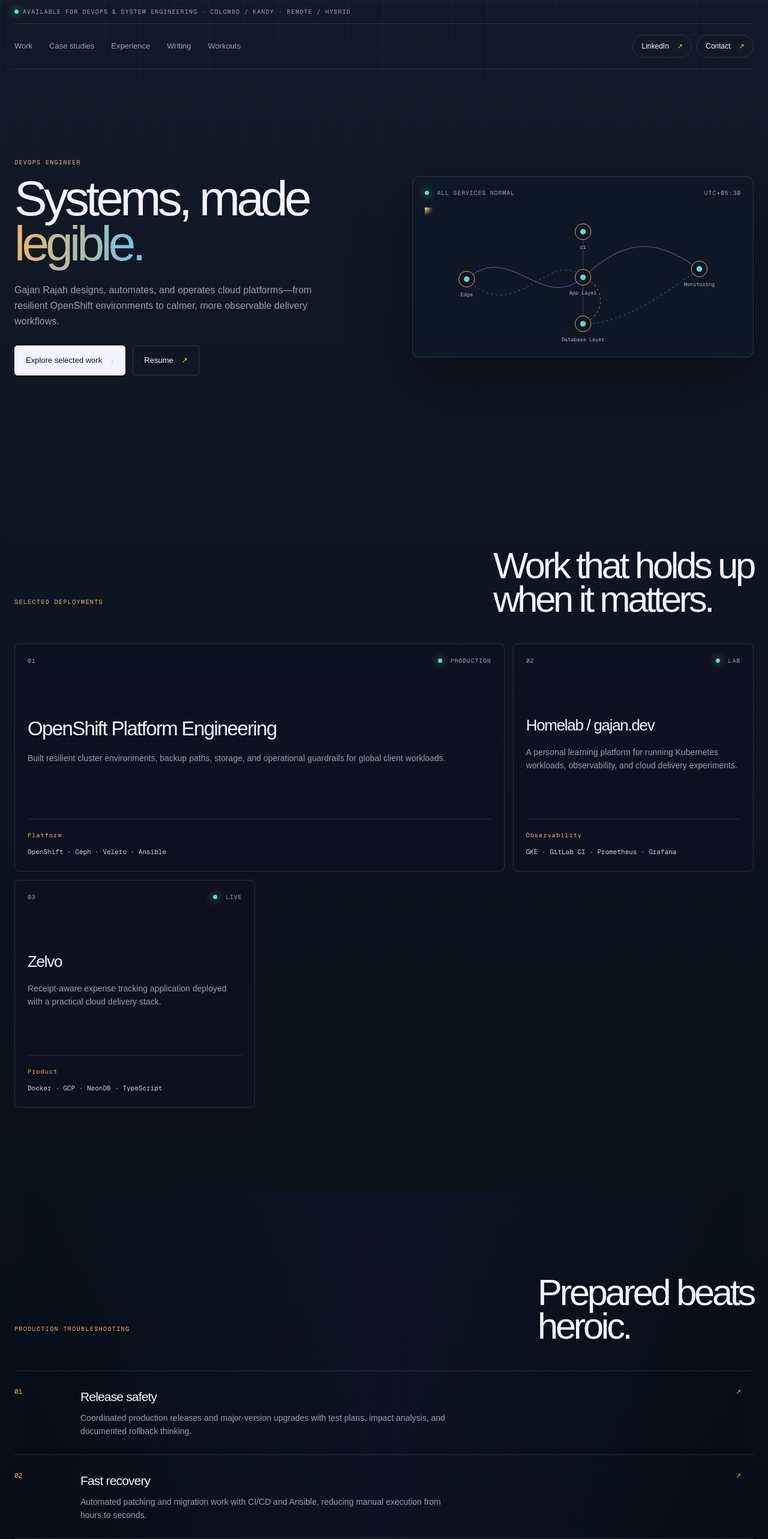
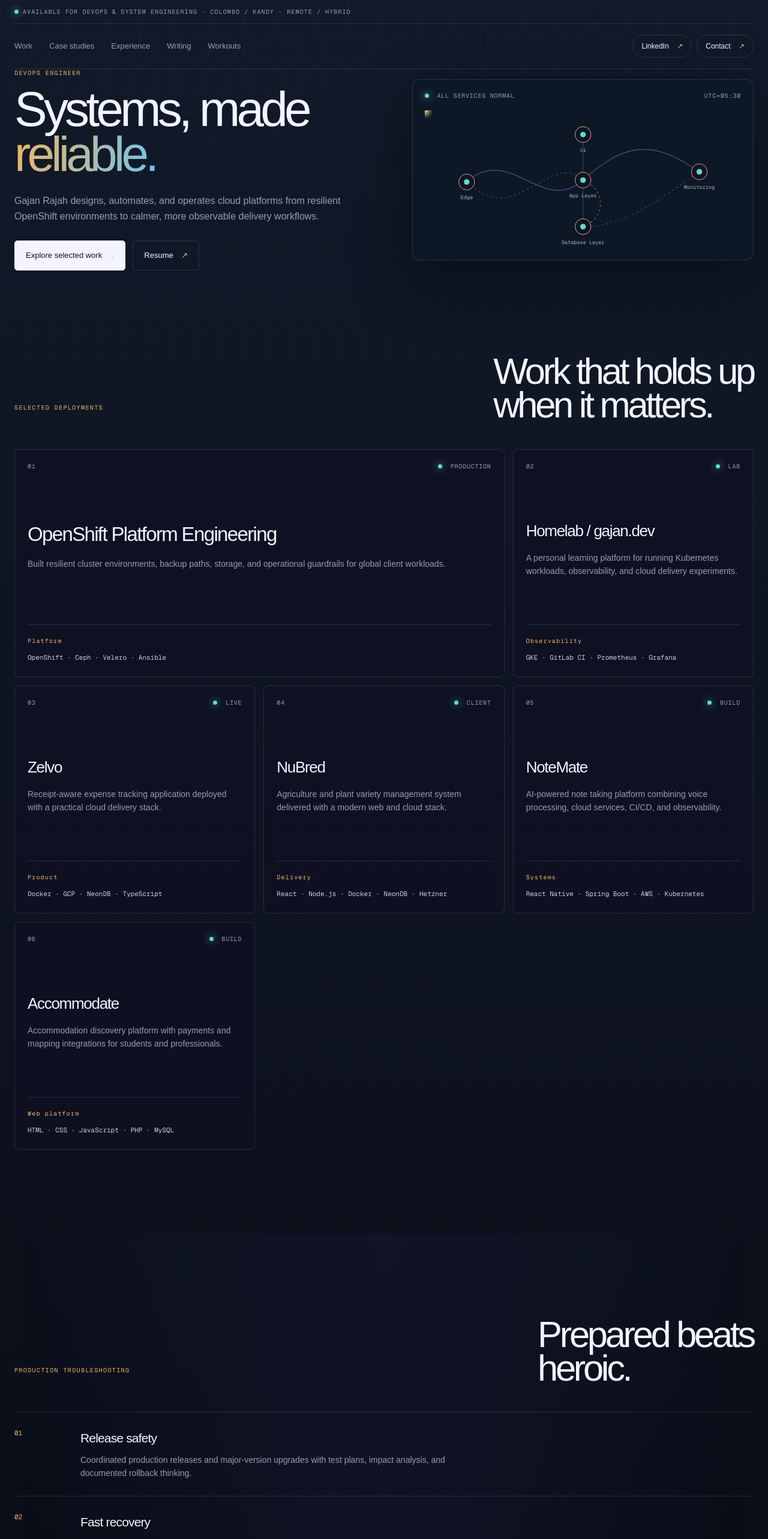
Before and after one commit to trikto/portfolio, a Next.js app: page / in a window 1280 px wide. Shown: the top 2566 px of the page at 60% size. Built offline with nearby package versions, Linux system fonts and the light colour scheme.

Commit message:
Expand portfolio content and tighten hero spacing

```diff
--- a/app/page.tsx
+++ b/app/page.tsx
@@ -6,15 +6,40 @@ const projects = [
   { name: "OpenShift Platform Engineering", environment: "PRODUCTION", stack: "OpenShift · Ceph · Velero · Ansible", detail: "Built resilient cluster environments, backup paths, storage, and operational guardrails for global client workloads.", signal: "Platform" },
   { name: "Homelab / gajan.dev", environment: "LAB", stack: "GKE · GitLab CI · Prometheus · Grafana", detail: "A personal learning platform for running Kubernetes workloads, observability, and cloud delivery experiments.", signal: "Observability" },
   { name: "Zelvo", environment: "LIVE", stack: "Docker · GCP · NeonDB · TypeScript", detail: "Receipt-aware expense tracking application deployed with a practical cloud delivery stack.", signal: "Product" },
+  { name: "NuBred", environment: "CLIENT", stack: "React · Node.js · Docker · NeonDB · Hetzner", detail: "Agriculture and plant variety management system delivered with a modern web and cloud stack.", signal: "Delivery" },
+  { name: "NoteMate", environment: "BUILD", stack: "React Native · Spring Boot · AWS · Kubernetes", detail: "AI-powered note taking platform combining voice processing, cloud services, CI/CD, and observability.", signal: "Systems" },
+  { name: "Accommodate", environment: "BUILD", stack: "HTML · CSS · JavaScript · PHP · MySQL", detail: "Accommodation discovery platform with payments and mapping integrations for students and professionals.", signal: "Web platform" },
 ];
 
 const cases = [
   ["Release safety", "Coordinated production releases and major-version upgrades with test plans, impact analysis, and documented rollback thinking."],
   ["Fast recovery", "Automated patching and migration work with CI/CD and Ansible, reducing manual execution from hours to seconds."],
   ["Reliable platforms", "Implemented monitoring, health checks, backups, and disaster-recovery approaches across clusters and databases."],
+  ["Cluster delivery", "Provisioned single-node, multi-node, on-premises, and K3s OpenShift environments for research, demonstrations, and client deployments."],
+  ["Storage and migration", "Managed VMware cold and warm migrations, LVM, local storage, Ceph, Rook, NFS, PVC mapping, and network bonding."],
+  ["Observability and health", "Built Prometheus and Grafana monitoring with Node, MySQL, and YugabyteDB exporters, automated health checks, log management, and image pruning."],
+  ["Backup and recovery", "Automated cluster, database, and namespace backups with Velero and MinIO, then shaped disaster recovery procedures around those paths."],
+  ["Security hardening", "Configured network policies, HAProxy, MITM servers, routes, DNS entries, ACLs, and security rules for safer platform access."],
 ];
 
-const skills = ["Kubernetes", "OpenShift", "Docker", "GitOps", "CI/CD", "Ansible", "Prometheus", "Grafana", "AWS", "GCP", "Linux", "Python", "Bash", "Ceph", "Velero"];
+const skills = ["Bash", "Linux", "RHEL", "MongoDB", "Python", "MySQL", "OpenShift Virtualization", "VMware", "Kubernetes", "Docker", "CI/CD Pipelines", "AWS", "GCP", "Rook", "Ceph", "Ansible", "Prometheus", "Grafana", "Cloudflare", "Helm", "Velero", "MinIO", "GitOps", "Web App Security", "OSINT", "Node.js", "Express", "Mongoose"];
+
+const certifications = [
+  ["Advent of Cyber 2025", "TryHackMe", "2025"],
+  ["Red Hat System Administration I (RH124), Version 10.0", "Red Hat", "2025"],
+  ["Red Hat Certified OpenShift Administrator", "Red Hat", "2025"],
+  ["Back End Development and APIs", "freeCodeCamp", "2024"],
+  ["Containers & Kubernetes Essentials", "IBM", "2024"],
+  ["Advent of Cyber 2023", "TryHackMe", "2023"],
+  ["SQL (Intermediate)", "HackerRank", "2023"],
+  ["Python (Basic)", "HackerRank", "2023"],
+  ["AWS Educate Introduction to Cloud 101", "AWS", "2023"],
+  ["The Complete Web Developer", "Zero to Mastery Academy", "2021"],
+  ["JavaScript Algorithms and Data Structures", "freeCodeCamp", "2020"],
+  ["Responsive Web Design", "freeCodeCamp", "2020"],
+  ["Diploma in Web Development", "ESOFT Metro Campus", "2019"],
+  ["Diploma in Information Technology", "ESOFT Metro Campus", "2018"],
+];
 
 function Topology() {
   return (
@@ -54,8 +79,8 @@ export default function Home() {
       <section id="top" className="hero">
         <div className="hero-copy">
           <p className="eyebrow">DEVOPS ENGINEER</p>
-          <h1>Systems, made <em>legible.</em></h1>
-          <p className="lede">Gajan Rajah designs, automates, and operates cloud platforms—from resilient OpenShift environments to calmer, more observable delivery workflows.</p>
+          <h1>Systems, made <em>reliable.</em></h1>
+          <p className="lede">Gajan Rajah designs, automates, and operates cloud platforms from resilient OpenShift environments to calmer, more observable delivery workflows.</p>
           <div className="hero-actions">
             <a className="button primary" href="#work">Explore selected work <span>↓</span></a>
             <button className="button ghost" onClick={() => setResumeMessage(true)}>Resume <span>↗</span></button>
@@ -68,15 +93,15 @@ export default function Home() {
 
       <section id="work" className="section projects"><div className="section-heading"><p className="eyebrow">SELECTED DEPLOYMENTS</p><h2>Work that holds up<br />when it matters.</h2></div><div className="project-grid">{projects.map((project, index) => <article className="project-card" key={project.name}><div className="card-top"><span>{String(index + 1).padStart(2,"0")}</span><span className="status"><i /> {project.environment}</span></div><h3>{project.name}</h3><p>{project.detail}</p><footer><span>{project.signal}</span><code>{project.stack}</code></footer></article>)}</div></section>
 
-      <section id="cases" className="section case-section"><div className="section-heading"><p className="eyebrow">PRODUCTION TROUBLESHOOTING</p><h2>Prepared beats<br />heroic.</h2></div><div className="case-list">{cases.map(([title, text], index) => <article key={title}><span>0{index + 1}</span><div><h3>{title}</h3><p>{text}</p></div><b>↗</b></article>)}</div></section>
+      <section id="cases" className="section case-section"><div className="section-heading"><p className="eyebrow">PRODUCTION TROUBLESHOOTING</p><h2>Prepared beats<br />heroic.</h2></div><div className="case-list">{cases.map(([title, text], index) => <article key={title}><span>{String(index + 1).padStart(2,"0")}</span><div><h3>{title}</h3><p>{text}</p></div></article>)}</div></section>
 
-      <section id="about" className="section experience"><div><p className="eyebrow">EXPERIENCE</p><h2>Four years of<br />systems thinking.</h2></div><div className="timeline"><article><span>2026 — NOW</span><h3>DevOps / Systems Engineer</h3><p>hSenid Mobile Solutions</p></article><article><span>2024 — 2026</span><h3>Associate DevOps / Cloud Engineer</h3><p>hSenid Mobile Solutions</p></article><article><span>2021 — 2024</span><h3>DevOps & Backend Engineering</h3><p>hSenid Mobile Solutions · appiGo · IntendAble</p></article></div></section>
+      <section id="about" className="section experience"><div><p className="eyebrow">EXPERIENCE</p><h2>Four years of<br />systems thinking.</h2></div><div className="timeline"><article><span>2026 - NOW</span><h3>DevOps / Systems Engineer</h3><p>hSenid Mobile Solutions</p></article><article><span>2024 - 2026</span><h3>Associate DevOps / Cloud Engineer</h3><p>hSenid Mobile Solutions</p></article><article><span>2021 - 2024</span><h3>DevOps & Backend Engineering</h3><p>hSenid Mobile Solutions · appiGo · IntendAble</p></article></div></section>
 
-      <section className="section capability-grid"><article><p className="eyebrow">OPERATING STACK</p><div className="skill-cloud">{skills.map((skill) => <span key={skill}>{skill}</span>)}</div></article><article><p className="eyebrow">CERTIFICATIONS</p><ul><li>Red Hat Certified OpenShift Administrator <span>2025</span></li><li>Red Hat System Administration I <span>2025</span></li><li>Containers & Kubernetes Essentials <span>2024</span></li><li>AWS Educate: Cloud 101 <span>2023</span></li></ul></article></section>
+      <section className="section capability-grid"><article><p className="eyebrow">OPERATING STACK</p><div className="skill-cloud">{skills.map((skill) => <span key={skill}>{skill}</span>)}</div></article><article className="certification-card"><p className="eyebrow">CERTIFICATIONS</p><ul className="certification-list">{certifications.map(([name, issuer, year]) => <li key={name}><span>{name}</span><small>{issuer} · {year}</small></li>)}</ul></article></section>
 
-      <section id="writing" className="section writing"><div><p className="eyebrow">TECHNICAL WRITING</p><h2>Make operations<br />repeatable.</h2></div><div className="writing-card"><span>FIELD NOTE / 001</span><h3>Operational docs that shorten the path from alert to action.</h3><p>Procedure writing, knowledge transfer, deployment notes, and impact analysis are part of the system—not an afterthought.</p><a href="mailto:gajanrajah@protonmail.com?subject=Technical%20writing">Request a writing sample →</a></div></section>
+      <section id="writing" className="section writing"><div><p className="eyebrow">TECHNICAL WRITING</p><h2>Make operations<br />repeatable.</h2></div><div className="writing-card"><span>FIELD NOTE / 001</span><h3>Operational docs that shorten the path from alert to action.</h3><p>Procedure writing, knowledge transfer, deployment notes, and impact analysis are part of the system, not an afterthought.</p><a href="mailto:gajanrajah@protonmail.com?subject=Technical%20writing">Request a writing sample →</a></div></section>
 
-      <footer className="footer"><div><p className="eyebrow">NEXT DEPLOYMENT</p><h2>Let’s make your<br /><em>platform calmer.</em></h2></div><a className="button primary" href="mailto:gajanrajah@protonmail.com">Start a conversation <span>↗</span></a><small>© 2026 Gajan Rajah · Built as a private portfolio prototype</small></footer>
+      <footer className="footer"><div><p className="eyebrow">NEXT DEPLOYMENT</p><h2>Let’s make your<br /><em>platform calmer.</em></h2></div><a className="button primary" href="mailto:gajanrajah@protonmail.com">Start a conversation <span>↗</span></a><small>© 2026 Gajan Rajah</small></footer>
     </main>
   );
 }
```
Also changed, not shown: app/globals.css.
